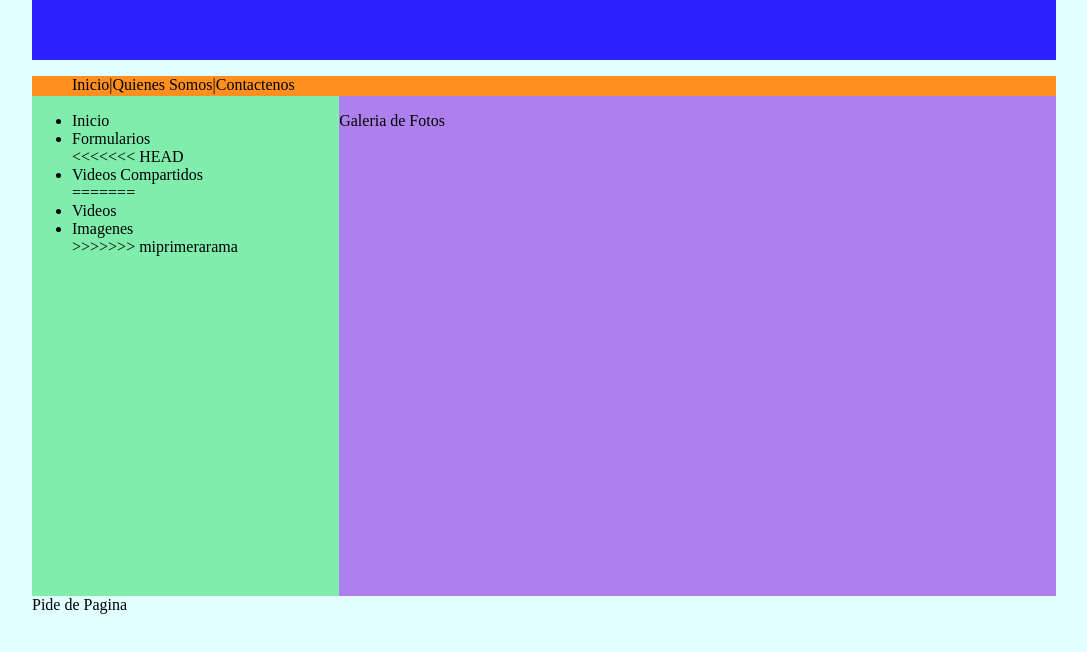
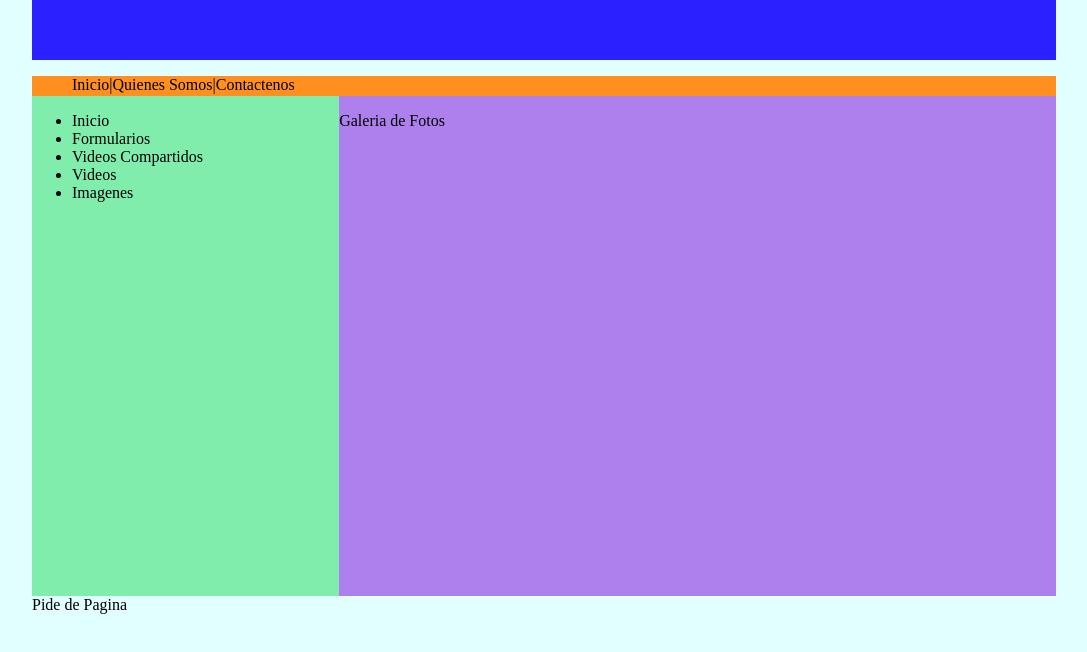
Before and after one commit to jhonblancor/MiProyectoGIT, a plain HTML site: page index.html in a window 1280 px wide. Shown: the part 40-692 px from the top of the page, without its empty margins (96-1183 px from the left). Drawn offline with Linux system fonts and the light colour scheme.

Commit message:
correccion de la barra lateral

```diff
--- a/index.html
+++ b/index.html
@@ -16,12 +16,10 @@
 				<ul>
 					<li>Inicio</li>
 					<li>Formularios</li>
-<<<<<<< HEAD
-					<li>Videos Compartidos</li>
-=======
+				<li>Videos Compartidos</li>
 					<li>Videos</li>
 					<li>Imagenes</li>
->>>>>>> miprimerarama
+
 				</ul>
 			</aside>
 
```
